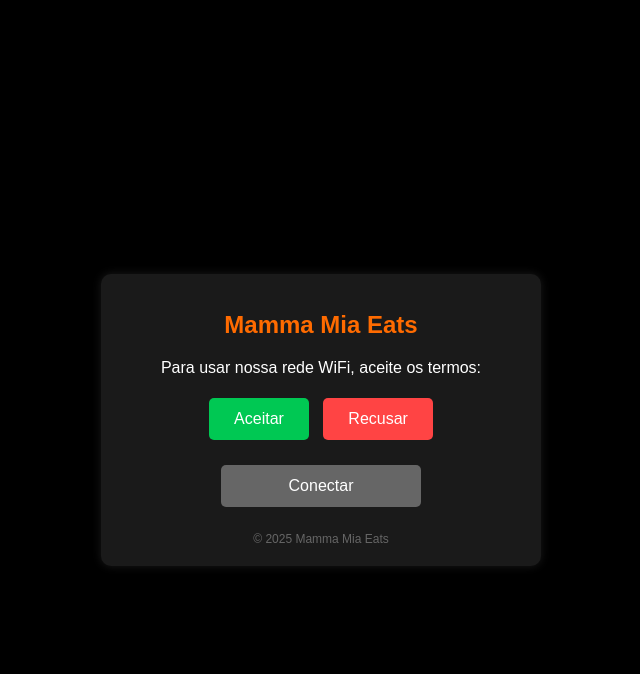
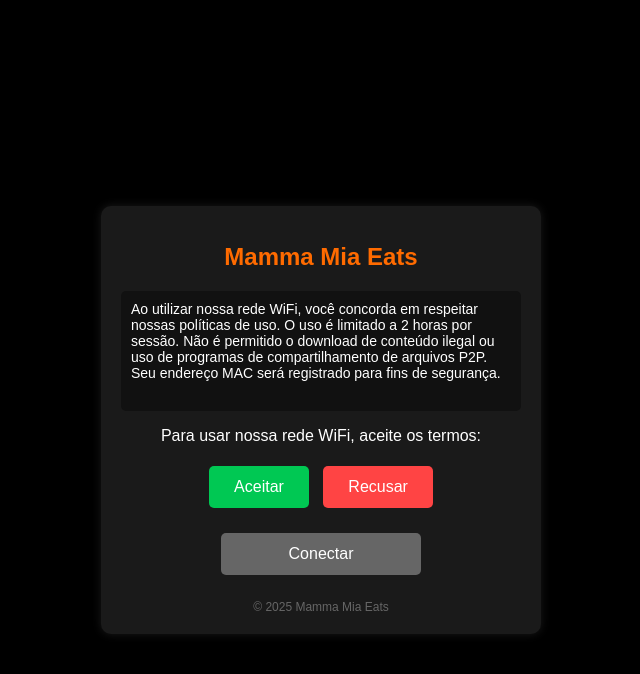
Before and after one commit to MammaMiaEats/Wifi, a Flask app: page / in a window 1280 px wide. Shown: the top 674 px of the page, without its empty margins (319-959 px from the left). Run offline with Flask 3, Linux system fonts and the light colour scheme.

Commit message:
Update index.html

```diff
--- a/templates/index.html
+++ b/templates/index.html
@@ -66,19 +66,37 @@
             font-size: 12px;
             color: #666;
         }
+        .terms-text {
+            font-size: 14px;
+            text-align: left;
+            margin: 15px 0;
+            padding: 10px;
+            height: 100px;
+            overflow-y: auto;
+            background: #111;
+            border-radius: 5px;
+        }
     </style>
 </head>
 <body>
     <div class="container">
         <h1 class="title">Mamma Mia Eats</h1>
 
-        <form id="wifi-form">
-            <input type="hidden" name="client_mac" value="{{ client_mac }}">
-            <input type="hidden" name="client_ip" value="{{ client_ip }}">
-            <input type="hidden" name="ap_mac" value="{{ ap_mac }}">
-            <input type="hidden" name="timestamp" value="2025-04-28 02:00:09">
+        <form id="wifi-form" method="post">
+            <input type="hidden" name="mac" id="client_mac" value="">
+            <input type="hidden" name="ip" id="client_ip" value="">
             <input type="hidden" name="username" value="MammaMiaEats">
+            <input type="hidden" name="password" value="MammaMiaEats">
             <input type="hidden" id="terms" name="terms" value="no">
+            <input type="hidden" name="dst" id="dst" value="">
+            <input type="hidden" name="popup" id="popup" value="">
+
+            <div class="terms-text">
+                Ao utilizar nossa rede WiFi, você concorda em respeitar nossas políticas de uso.
+                O uso é limitado a 2 horas por sessão. Não é permitido o download de conteúdo
+                ilegal ou uso de programas de compartilhamento de arquivos P2P. Seu endereço MAC
+                será registrado para fins de segurança.
+            </div>
 
             <p>Para usar nossa rede WiFi, aceite os termos:</p>
 
@@ -94,6 +112,29 @@
     </div>
 
     <script>
+        // Função para obter parâmetros da URL
+        function getUrlParams() {
+            var vars = {};
+            var parts = window.location.href.replace(/[?&]+([^=&]+)=([^&]*)/gi, function(m,key,value) {
+                vars[key] = decodeURIComponent(value);
+            });
+            return vars;
+        }
+
+        // Carrega os parâmetros quando a página carregar
+        window.onload = function() {
+            var params = getUrlParams();
+
+            // Preenche os campos com os valores da URL
+            document.getElementById('client_mac').value = params['mac'] || '';
+            document.getElementById('client_ip').value = params['ip'] || '';
+            document.getElementById('dst').value = params['dst'] || 'https://instagram.com/MammaMiaEats';
+            document.getElementById('popup').value = params['popup'] || 'true';
+
+            // Verifica se há um link para login
+            window.loginUrl = params['link-login'] || '';
+        };
+
         function accept() {
             document.getElementById('terms').value = 'yes';
             document.getElementById('connect').disabled = false;
@@ -110,26 +151,19 @@
                 return;
             }
 
-            // Pega os parâmetros da URL atual
-            var urlParams = new URLSearchParams(window.location.search);
+            var params = getUrlParams();
+            var form = document.getElementById('wifi-form');
 
-            // Construir os parâmetros para autenticação
-            var authParams = new URLSearchParams();
+            // Se tiver link-login na URL, usa ele, senão usa o caminho padrão
+            if (window.loginUrl) {
+                form.action = window.loginUrl;
+            } else {
+                // Caminho padrão para MikroTik
+                form.action = '/login';
+            }
 
-            // Adiciona os parâmetros necessários
-            authParams.append('mac', urlParams.get('mac') || '');
-            authParams.append('ip', urlParams.get('ip') || '');
-            authParams.append('username', 'MammaMiaEats');
-            authParams.append('dst', 'https://instagram.com/MammaMiaEats');
-
-            // Pega o link-login-only da URL se disponível
-            var loginUrl = urlParams.get('link-login-only') || '';
-
-            // Se tiver link-login-only, usa ele, senão usa o caminho padrão
-            var finalUrl = loginUrl || window.location.pathname;
-
-            // Redireciona para a autenticação
-            window.location.href = finalUrl + '?' + authParams.toString();
+            // Envia o formulário
+            form.submit();
         }
     </script>
 </body>
```
